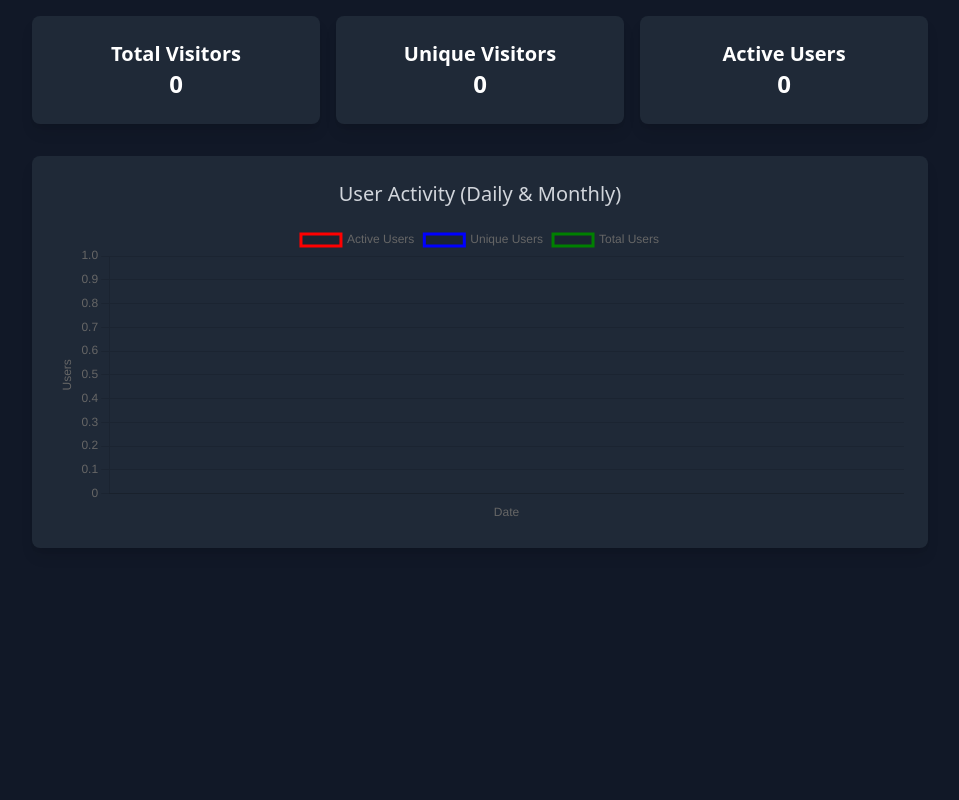
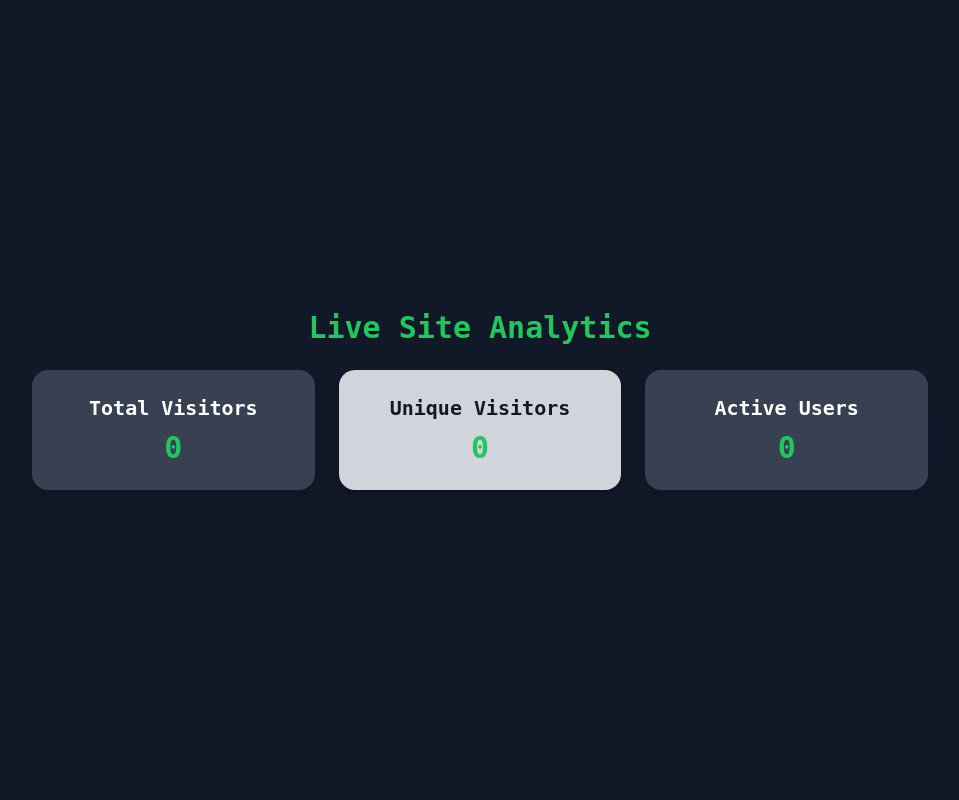
Before and after one commit to Vedantkoppal/Movie-Recommendation-System, a Flask app: template app/templates/analytics.html in a window 1280 px wide. Shown: the part 76-876 px from the top of the page, without its empty margins (160-1119 px from the left). Run offline with Flask 3, Linux system fonts and the light colour scheme; the template is opened without the code that fills it, so the values that code supplies are empty; some libraries are stand-ins or nearby versions.

Commit message:
developement done

```diff
--- a/app/routes.py
+++ b/app/routes.py
@@ -262,4 +262,4 @@ def on_connect():
 
 @app.route('/analytics')
 def analytics():
-    return render_template('test.html')
+    return render_template('analytics.html')
--- a/app/templates/analytics.html
+++ b/app/templates/analytics.html
@@ -1,92 +1,46 @@
 {% extends "base.html" %}
 {% block content %}
 
-<!-- ✅ Full-Width Background -->
-<div class="w-full min-h-screen bg-gray-900 text-white flex flex-col items-center p-4">
+<!-- ✅ Centered Container -->
+<div class="flex flex-col items-center justify-center min-h-screen bg-gray-900 p-6" style="font-family: 'Special Elite', monospace;">
 
-    <!-- ✅ Metrics Section -->
-    <div class="w-full max-w-4xl grid grid-cols-1 md:grid-cols-3 gap-4 text-center">
-        <div class="bg-gray-800 p-6 rounded-lg shadow-lg">
-            <h2 class="text-xl font-semibold">Total Visitors</h2>
-            <p class="text-2xl font-bold" id="total">0</p>
+    <h2 class="text-3xl font-semibold text-green-500 mb-6 text-center">Live Site Analytics</h2>
+
+    <!-- ✅ Stats Cards Grid -->
+    <div class="grid grid-cols-1 md:grid-cols-3 gap-6 w-full max-w-4xl">
+
+        <!-- 🔴 Total Visitors Card -->
+        <div class="bg-gray-700 text-white p-6 rounded-2xl shadow-lg text-center">
+            <h3 class="text-xl font-semibold">Total Visitors</h3>
+            <p class="text-3xl font-bold mt-2 text-green-500" id="total">0</p>
         </div>
-        <div class="bg-gray-800 p-6 rounded-lg shadow-lg">
-            <h2 class="text-xl font-semibold">Unique Visitors</h2>
-            <p class="text-2xl font-bold" id="unique">0</p>
+
+        <!-- 🟢 Unique Visitors Card -->
+        <div class="bg-gray-300 text-gray-900 p-6 rounded-2xl shadow-lg text-center">
+            <h3 class="text-xl font-semibold">Unique Visitors</h3>
+            <p class="text-3xl font-bold mt-2 text-green-500" id="unique">0</p>
         </div>
-        <div class="bg-gray-800 p-6 rounded-lg shadow-lg">
-            <h2 class="text-xl font-semibold">Active Users</h2>
-            <p class="text-2xl font-bold" id="active">0</p>
+
+        <!-- 🟣 Active Users Card -->
+        <div class="bg-gray-700 text-white p-6 rounded-2xl shadow-lg text-center">
+            <h3 class="text-xl font-semibold">Active Users</h3>
+            <p class="text-3xl font-bold mt-2 text-green-500" id="active">0</p>
         </div>
+
     </div>
-
-    <!-- ✅ Chart Section -->
-    <div class="mt-8 w-full max-w-4xl bg-gray-800 p-6 rounded-lg shadow-lg">
-        <h3 class="text-xl text-center text-gray-300 mb-4">User Activity (Daily & Monthly)</h3>
-        <div class="relative w-full" style="height: 300px;">
-            <canvas id="visitorChart"></canvas>
-        </div>
-    </div>
-
 </div>
 
-<!-- ✅ Scripts -->
+<!-- ✅ Include Socket.IO -->
 <script src="https://cdn.socket.io/4.0.1/socket.io.min.js"></script>
-<script src="https://cdn.jsdelivr.net/npm/chart.js"></script>
-
 <script>
 const socket = io();
 
-// ✅ Debugging: Log received data
+// ✅ Live update stats
 socket.on("update_stats", (data) => {
-    console.log("📡 Received data:", data);
-
-    // ✅ Update Metrics
     document.getElementById('total').innerText = data.total_visitors;
     document.getElementById('unique').innerText = data.total_unique_visitors;
     document.getElementById('active').innerText = data.current_active_visitors;
-
-    // ✅ Update Chart
-    if (data.daily_data && data.monthly_data) {
-        updateChart(data.daily_data, data.monthly_data);
-    }
 });
-
-// ✅ Create Chart.js Instance
-const ctx = document.getElementById('visitorChart').getContext('2d');
-const visitorChart = new Chart(ctx, {
-    type: "line",
-    data: {
-        labels: [],
-        datasets: [
-            { label: "Active Users", data: [], borderColor: "red", fill: false },
-            { label: "Unique Users", data: [], borderColor: "blue", fill: false },
-            { label: "Total Users", data: [], borderColor: "green", fill: false }
-        ]
-    },
-    options: {
-        responsive: true,
-        maintainAspectRatio: false,
-        scales: {
-            x: { title: { display: true, text: "Date" } },
-            y: { beginAtZero: true, title: { display: true, text: "Users" } }
-        }
-    }
-});
-
-// ✅ Function to Update Chart
-function updateChart(dailyData, monthlyData) {
-    if (!dailyData || !dailyData.dates || dailyData.dates.length === 0) {
-        console.warn("⚠️ No valid data received for chart.");
-        return;
-    }
-
-    visitorChart.data.labels = dailyData.dates;
-    visitorChart.data.datasets[0].data = dailyData.active_users;
-    visitorChart.data.datasets[1].data = dailyData.unique_users;
-    visitorChart.data.datasets[2].data = dailyData.total_users;
-    visitorChart.update();
-}
 </script>
 
 {% endblock %}
```
